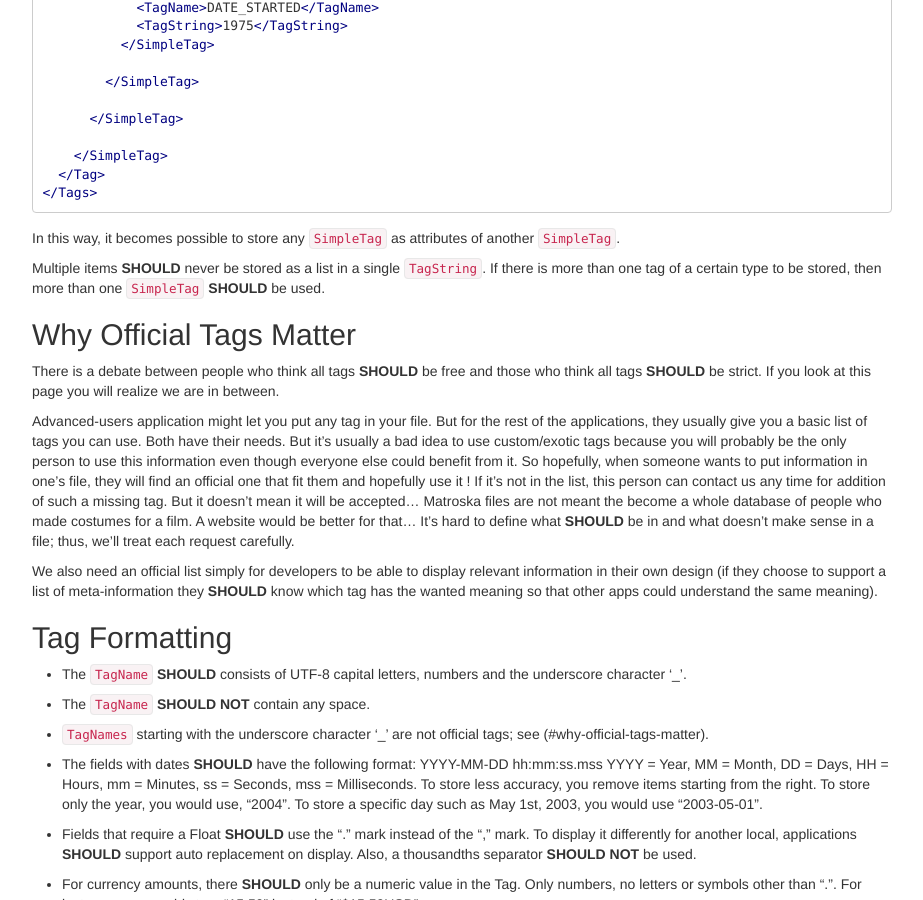
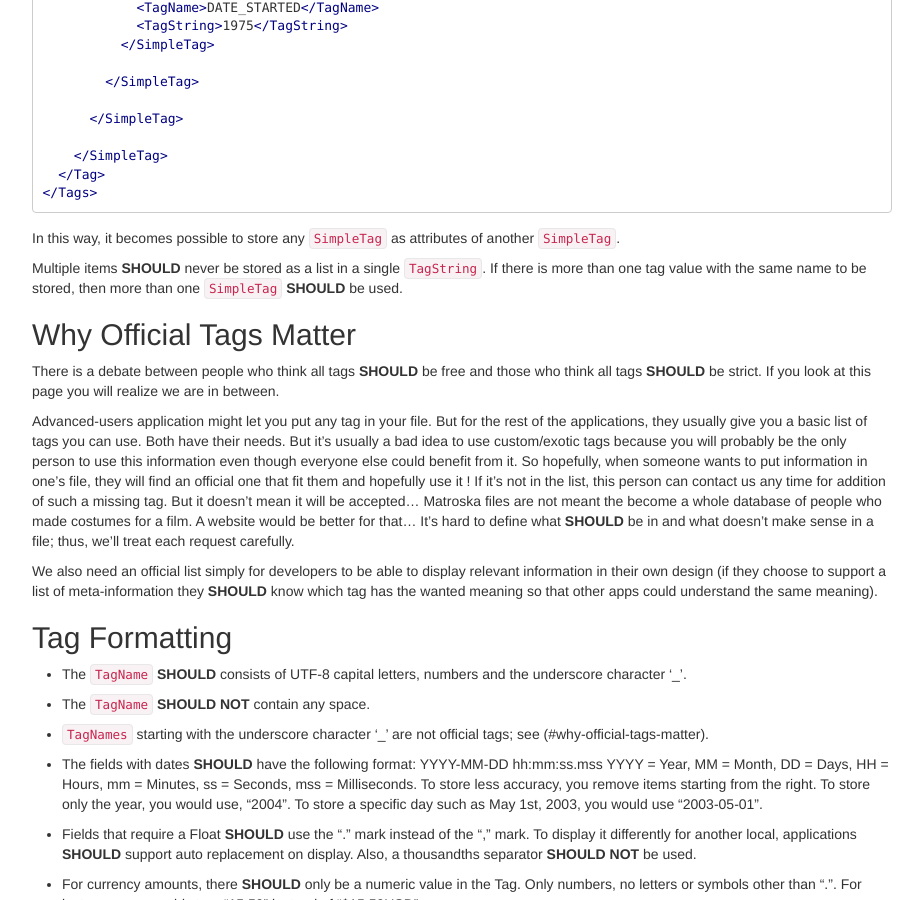
Before and after one commit to ietf-wg-cellar/matroska-specification, a Jekyll site: the page built from tagging.md, in a window 1280 px wide and 900 px high, scrolled down 1146 px. Shown: the whole window, without its empty margins (273-1196 px from the left). Built offline with Jekyll 4.4.1, drawn with Linux system fonts in a browser that asks for light colours; our own code applies the rules of GitHub Pages for plain Markdown files.

Commit message:
rephrase vague "certain type"

```diff
--- a/tagging.md
+++ b/tagging.md
@@ -74,7 +74,7 @@ This corresponds to this layout of EBML elements:
 In this way, it becomes possible to store any `SimpleTag` as attributes of another `SimpleTag`.
 
 Multiple items **SHOULD** never be stored as a list in a single `TagString`. If there is more
-than one tag of a certain type to be stored, then more than one `SimpleTag` **SHOULD** be used.
+than one tag value with the same name to be stored, then more than one `SimpleTag` **SHOULD** be used.
 
 ## Why Official Tags Matter
 
```
